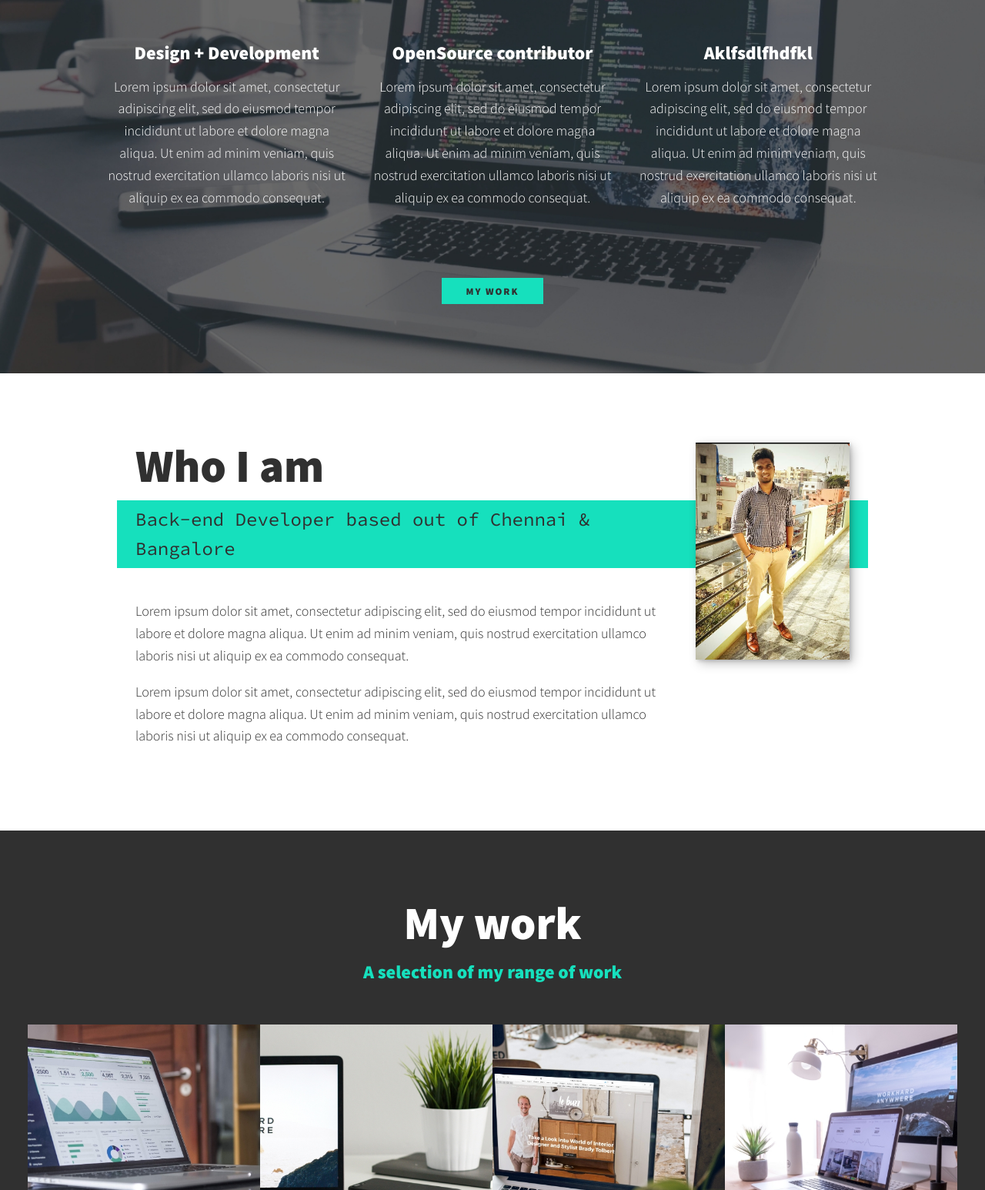
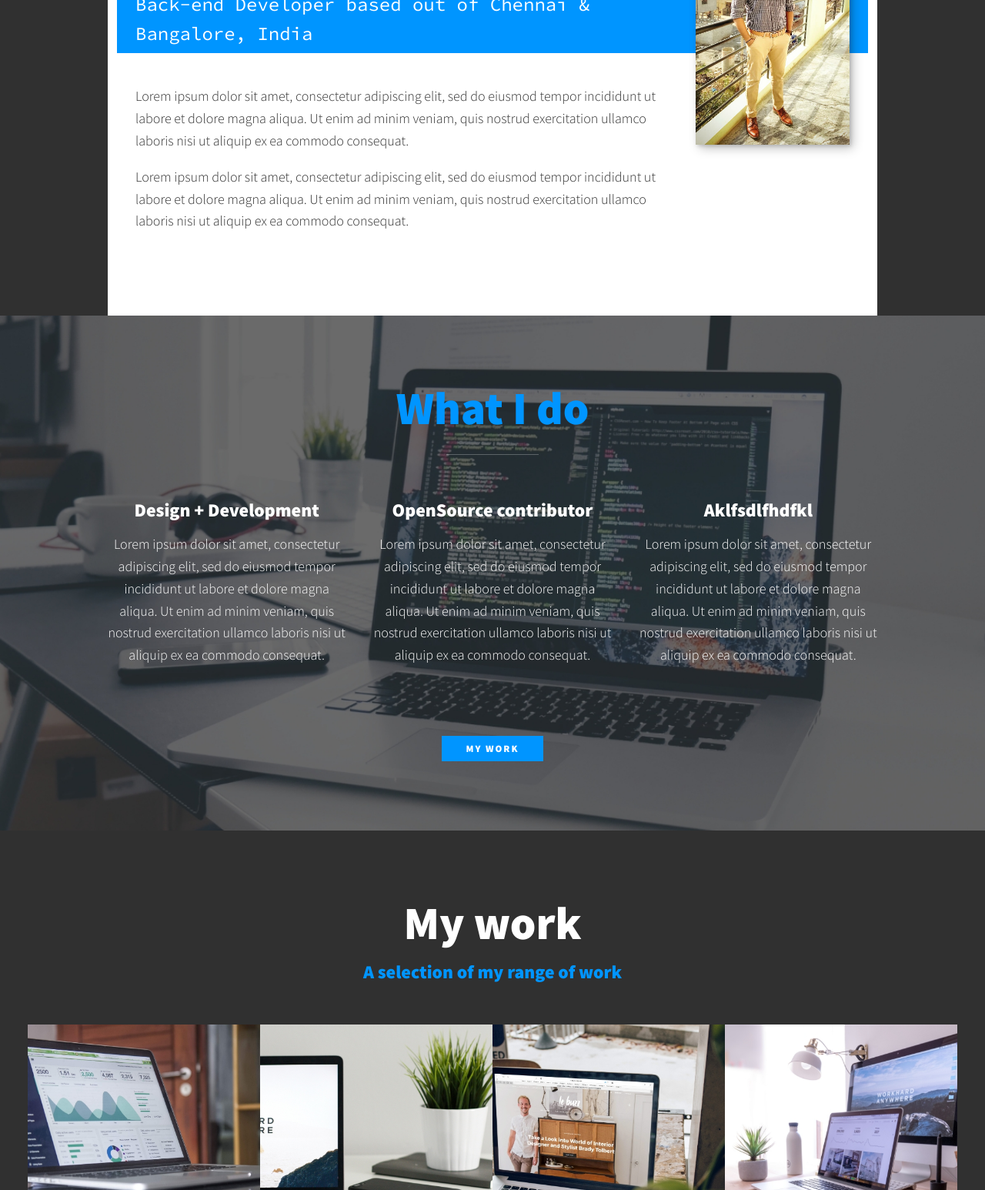
Before and after one commit to ravicm2/ravicm2.github.io, a plain HTML site: page index.html in a window 1280 px wide. Shown: the part 785-2331 px from the top of the page at 77% size. Drawn offline with nearby package versions, Linux system fonts and the light colour scheme.

Commit message:
changed colors and replaced sections

```diff
--- a/css/style.css
+++ b/css/style.css
@@ -16,6 +16,8 @@
     --clr-light: #fff;
     --clr-dark: #303030;
     --clr-accent: #16e0bd;
+    --clr-blue: #0095ff;
+    --clr-orange: #ff8800;
 
     --fs-h1: 3rem;
     --fs-h2: 2.25rem;
@@ -44,8 +46,8 @@
 
 
 body {
-    background: var(--clr-light);
-    color: var(--clr-dark);
+    background: var(--clr-dark);
+    color: var(--clr-light);
     margin: 0;
     font-family: var(--ff-primary);
     font-size: var(--fs-body);
@@ -64,7 +66,7 @@ img {
 strong { font-weight: var(--fw-bold) }
 
 :focus {
-    outline: 3px solid var(--clr-accent);
+    outline: 3px solid var(--clr-blue);
     outline-offset: 3px;
 }
 
@@ -73,8 +75,9 @@ strong { font-weight: var(--fw-bold) }
 .btn {
     display: inline-block;
     padding: .5em 2.5em;
-    background: var(--clr-accent);
-    color: var(--clr-dark);
+    /* background: var(--clr-blue); */
+    background: var(--clr-blue);
+    color: var(--clr-light);
     text-decoration: none;
     cursor: pointer;
     font-size: .8rem;
@@ -121,14 +124,16 @@ h3 { font-size: var(--fs-h3) }
 
 .section__subtitle--intro,
 .section__subtitle--about {
-    background: var(--clr-accent);
+    /* background: var(--clr-accent); */
+    background: var(--clr-blue);
     padding: .25em 1em;
     font-family: var(--ff-secondary);
     margin-bottom: 1em;
 }
 
 .section__subtitle--work {
-    color: var(--clr-accent);
+    /* color: var(--clr-accent); */
+    color: var(--clr-blue);
     font-weight: var(--fw-bold);
     margin-bottom: 2em;
 }
@@ -148,7 +153,7 @@ header {
 .nav {
     position: fixed;
     background: var(--clr-dark);
-    color: var(--clr-light);
+    color: var(--clr-orange);
     top: 0;
     bottom: 0;
     left: 0;
@@ -178,7 +183,8 @@ header {
 }
 
 .nav__link:hover {
-    color: var(--clr-accent);
+    /* color: var(--clr-accent); */
+    color: var(--clr-blue);
 }
 
 .nav-toggle {
@@ -225,7 +231,8 @@ header {
 .hamburger,
 .hamburger::before,
 .hamburger::after {
-    background: var(--clr-accent);
+    /* background: var(--clr-accent); */
+    background: var(--clr-blue);
     width: 2em;
     height: 3px;
     border-radius: 1em;
@@ -303,7 +310,8 @@ header {
 }
 
 .section__title--services {
-    color: var(--clr-accent);
+    /* color: var(--clr-accent); */
+    color: var(--clr-blue);
     position: relative;
 }
 
@@ -343,10 +351,16 @@ header {
 .about-me {
     max-width: 1000px;
     margin: 0 auto;
+    background: var(--clr-light);
+    color: var(--clr-dark);
 }
 
 .about-me__img {
     box-shadow: var(--bs);
+}
+
+.section__subtitle--about {
+    color: var(--clr-light);
 }
 
 @media (min-width: 600px) {
@@ -395,7 +409,8 @@ header {
 }
 
 .portfolio__item {
-    background: var(--clr-accent);
+    /* background: var(--clr-accent); */
+    background: var(--clr-blue);
     overflow: hidden;
 }
 
@@ -421,7 +436,8 @@ header {
 
 .footer {
     background: #111;
-    color: var(--clr-accent);
+    /* color: var(--clr-accent); */
+    color: var(--clr-blue);
     text-align: center;
     padding: 2.5em 0;
     font-size: var(--fs-h3);
--- a/index.html
+++ b/index.html
@@ -43,6 +43,19 @@
             <img src="img/ash1.jpg" alt="a picture of Ashwin Ravichandran" class="intro__img">
         </section>
 
+         <!-- About me -->
+         <section class="about-me" id="about">
+            <h2 class="section__title section__title--about">Who I am</h2>
+            <p class="section__subtitle section__subtitle--about">Back-end Developer based out of Chennai & Bangalore, India</p>
+
+            <div class="about-me__body">
+                <p>Lorem ipsum dolor sit amet, consectetur adipiscing elit, sed do eiusmod tempor incididunt ut labore et dolore magna aliqua. Ut enim ad minim veniam, quis nostrud exercitation ullamco laboris nisi ut aliquip ex ea commodo consequat.</p>
+                <p>Lorem ipsum dolor sit amet, consectetur adipiscing elit, sed do eiusmod tempor incididunt ut labore et dolore magna aliqua. Ut enim ad minim veniam, quis nostrud exercitation ullamco laboris nisi ut aliquip ex ea commodo consequat.</p>
+            </div>
+
+            <img src="img/ash5.jpg" alt="Jane leaning against a bus" class="about-me__img">
+         </section>
+
 
         <!-- My services -->
         <section class="my-services" id="services">
@@ -65,19 +78,6 @@
             </div> <!-- / services -->
 
             <a href="#work" class="btn">My Work</a>
-        </section>
-
-        <!-- About me -->
-        <section class="about-me" id="about">
-           <h2 class="section__title section__title--about">Who I am</h2>
-           <p class="section__subtitle section__subtitle--about">Back-end Developer based out of Chennai & Bangalore</p>
-
-           <div class="about-me__body">
-               <p>Lorem ipsum dolor sit amet, consectetur adipiscing elit, sed do eiusmod tempor incididunt ut labore et dolore magna aliqua. Ut enim ad minim veniam, quis nostrud exercitation ullamco laboris nisi ut aliquip ex ea commodo consequat.</p>
-               <p>Lorem ipsum dolor sit amet, consectetur adipiscing elit, sed do eiusmod tempor incididunt ut labore et dolore magna aliqua. Ut enim ad minim veniam, quis nostrud exercitation ullamco laboris nisi ut aliquip ex ea commodo consequat.</p>
-           </div>
-
-           <img src="img/ash5.jpg" alt="Jane leaning against a bus" class="about-me__img">
         </section>
 
         <!-- My Work -->
```
